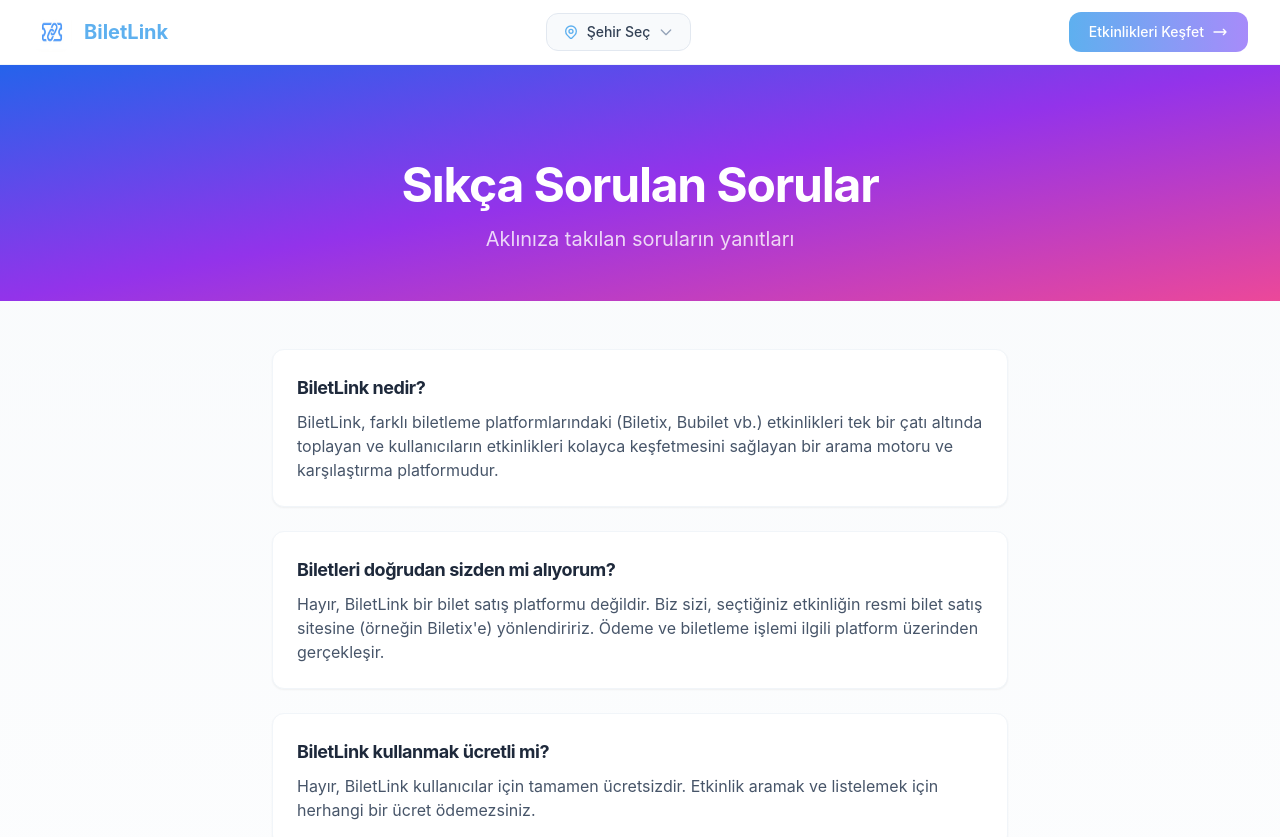
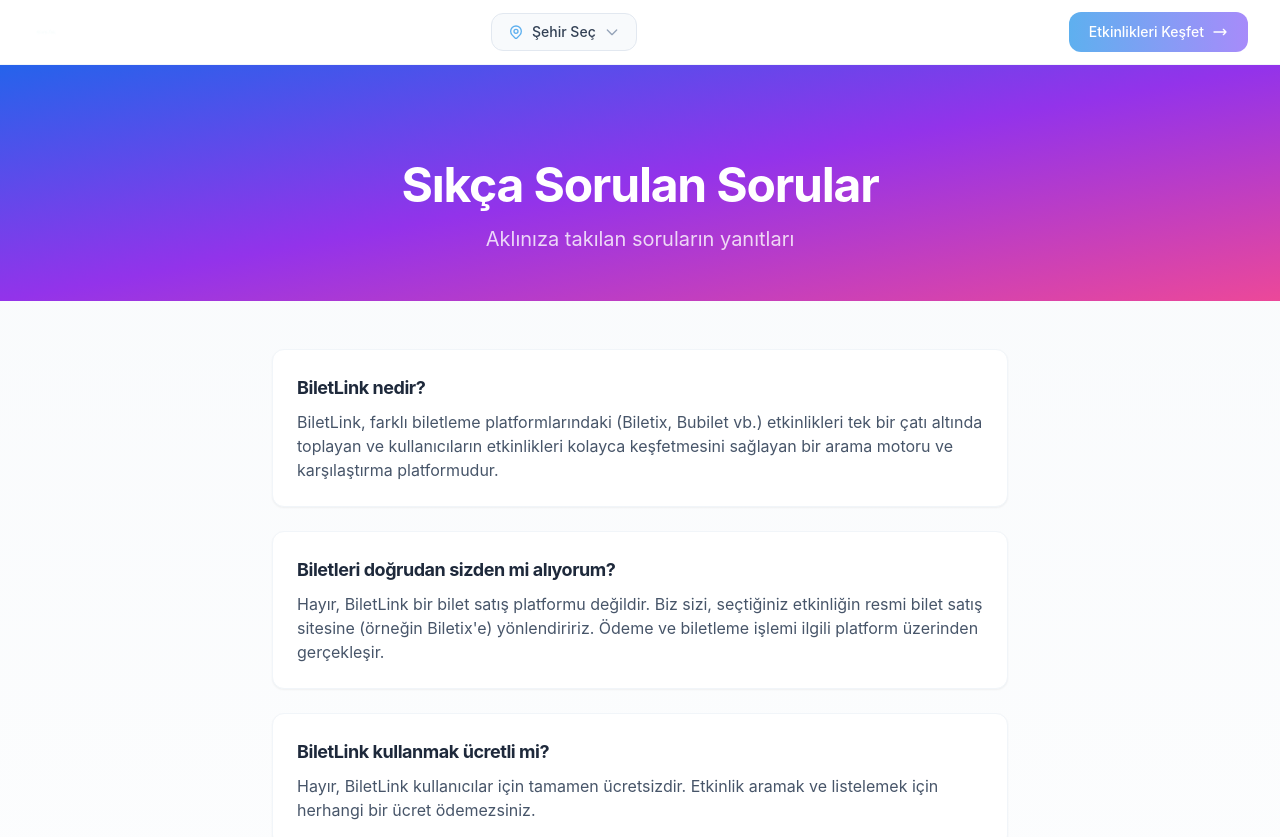
Before and after one commit to BiletLink/BiletLink-Frontend, a Next.js app: page /sss in a window 1280 px wide. Shown: the top 837 px of the page. Built offline with nearby package versions, Linux system fonts and the light colour scheme.

Commit message:
Use transparent logo in Header, add AnnouncementBanner to HomeContent

```diff
--- a/components/home/HomeContent.tsx
+++ b/components/home/HomeContent.tsx
@@ -180,6 +180,7 @@ export default function HomeContent({ initialCategory = 'Tümü', initialCitySlu
     return (
         <div className="min-h-screen bg-[#F8FAFC]">
             <Header />
+            <AnnouncementBanner />
 
             {/* Hero Section */}
             <section className="relative bg-biletlink party-lights py-16 overflow-hidden">
--- a/components/layout/Header.tsx
+++ b/components/layout/Header.tsx
@@ -44,15 +44,14 @@ export default function Header() {
             <div className="max-w-7xl mx-auto px-4 sm:px-6 lg:px-8">
                 <div className="flex items-center justify-between h-16">
                     {/* Logo */}
-                    <Link href="/" className="flex items-center gap-3 group">
+                    <Link href="/" className="flex items-center gap-2 group">
                         <Image
-                            src="/logos/logo-icon.jpg"
+                            src="/logos/logo-transparent.png"
                             alt="BiletLink"
-                            width={40}
+                            width={140}
                             height={40}
-                            className="w-10 h-10 rounded-xl group-hover:scale-105 transition-transform"
+                            className="h-8 w-auto group-hover:scale-105 transition-transform"
                         />
-                        <span className="text-xl font-bold text-[#5EB0EF] hidden sm:block">BiletLink</span>
                     </Link>
 
                     {/* City Selector Dropdown */}
```
